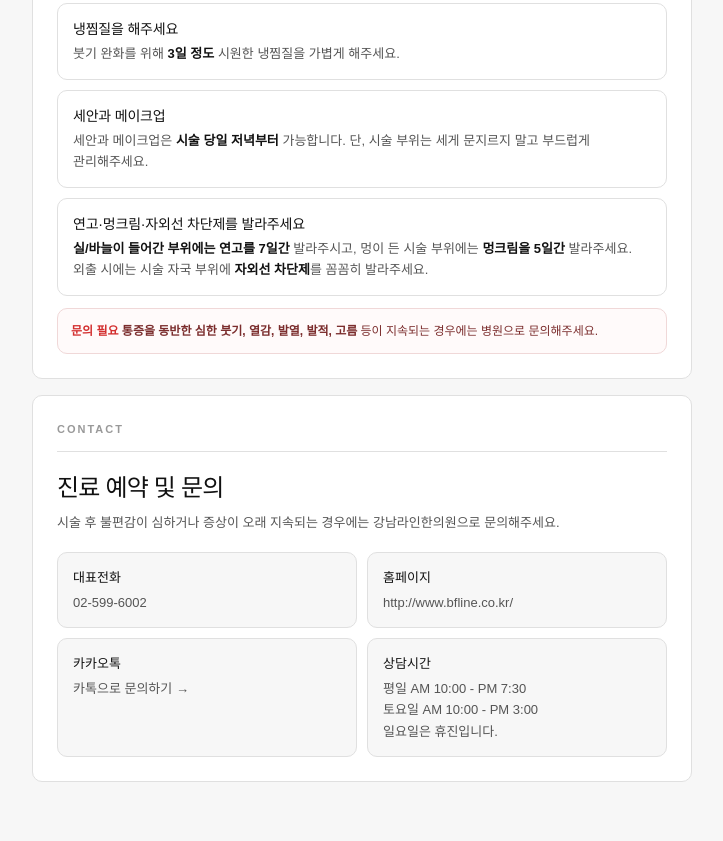
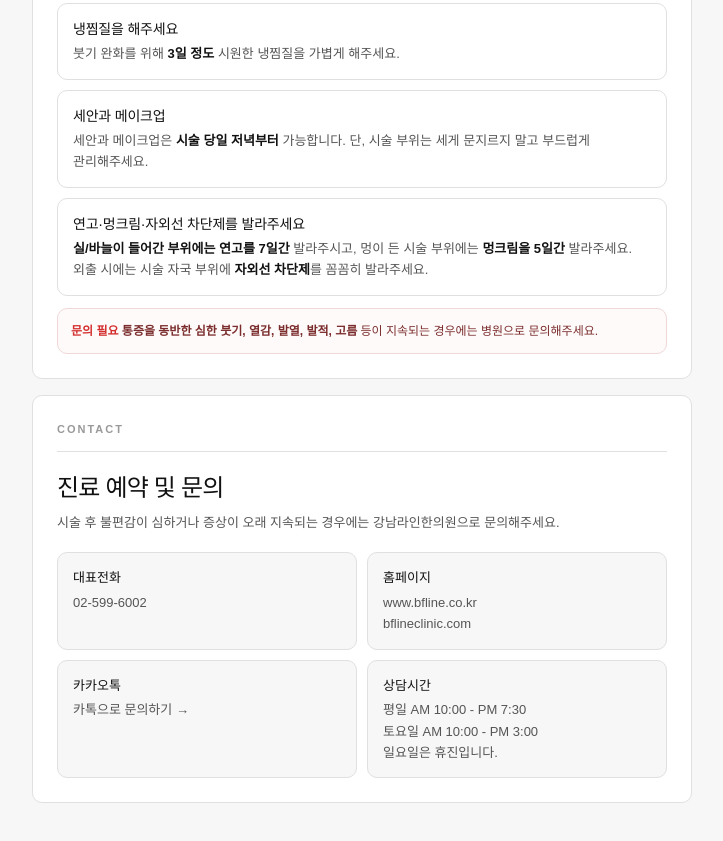
Before and after one commit to gangnamline/gangnamline-aftercare, a plain HTML site: page index.html in a window 1280 px wide. Shown: the part 1302-2143 px from the top of the page, without its empty margins (278-1001 px from the left). Drawn offline with Linux system fonts and the light colour scheme; a web font is replaced by a local one.

Commit message:
Update index.html

```diff
--- a/index.html
+++ b/index.html
@@ -279,7 +279,7 @@
 <p class="section-desc">시술 후 불편감이 심하거나 증상이 오래 지속되는 경우에는 강남라인한의원으로 문의해주세요.</p>
 <div class="contact-grid">
 <div class="contact-item"><strong>대표전화</strong><a href="tel:025996002">02-599-6002</a></div>
-<div class="contact-item"><strong>홈페이지</strong><a href="http://www.bfline.co.kr/" rel="noopener" target="_blank">http://www.bfline.co.kr/</a></div>
+<div class="contact-item"><strong>홈페이지</strong><a href="http://www.bfline.co.kr/" rel="noopener" target="_blank">www.bfline.co.kr</a><br/><a href="http://bflineclinic.com/" rel="noopener" target="_blank">bflineclinic.com</a></div>
 <div class="contact-item"><strong>카카오톡</strong><a href="http://pf.kakao.com/_pttSl?from=qr" rel="noopener" target="_blank">카톡으로 문의하기 →</a></div>
 <div class="contact-item"><strong>상담시간</strong>평일 AM 10:00 - PM 7:30<br/>토요일 AM 10:00 - PM 3:00<br/>일요일은 휴진입니다.</div>
 </div>
@@ -445,7 +445,7 @@
 <p class="section-desc">If discomfort is severe or symptoms last longer than expected after your procedure, please contact Gangnam Line Clinic.</p>
 <div class="contact-grid">
 <div class="contact-item"><strong>Phone</strong><a href="tel:025996002">02-599-6002</a></div>
-<div class="contact-item"><strong>Website</strong><a href="http://www.bfline.co.kr/" rel="noopener" target="_blank">http://www.bfline.co.kr/</a></div>
+<div class="contact-item"><strong>Website</strong><a href="http://www.bfline.co.kr/" rel="noopener" target="_blank">www.bfline.co.kr</a><br/><a href="http://bflineclinic.com/" rel="noopener" target="_blank">bflineclinic.com</a></div>
 <div class="contact-item"><strong>KakaoTalk</strong><a href="http://pf.kakao.com/_pttSl?from=qr" rel="noopener" target="_blank">Contact us on KakaoTalk →</a></div>
 <div class="contact-item"><strong>Consultation Hours</strong>Weekdays AM 10:00 - PM 7:30<br/>Saturday AM 10:00 - PM 3:00<br/>Closed on Sundays.</div>
 </div>
@@ -611,7 +611,7 @@
 <p class="section-desc">术后如不适感明显或症状持续时间较长，请联系江南线条韩医院。</p>
 <div class="contact-grid">
 <div class="contact-item"><strong>代表电话</strong><a href="tel:025996002">02-599-6002</a></div>
-<div class="contact-item"><strong>官网</strong><a href="http://www.bfline.co.kr/" rel="noopener" target="_blank">http://www.bfline.co.kr/</a></div>
+<div class="contact-item"><strong>官网</strong><a href="http://www.bfline.co.kr/" rel="noopener" target="_blank">www.bfline.co.kr</a><br/><a href="http://bflineclinic.com/" rel="noopener" target="_blank">bflineclinic.com</a></div>
 <div class="contact-item"><strong>KakaoTalk</strong><a href="http://pf.kakao.com/_pttSl?from=qr" rel="noopener" target="_blank">通过 KakaoTalk 咨询 →</a></div>
 <div class="contact-item"><strong>咨询时间</strong>平日 AM 10:00 - PM 7:30<br/>周六 AM 10:00 - PM 3:00<br/>周日休诊。</div>
 </div>
@@ -777,7 +777,7 @@
 <p class="section-desc">施術後の不快感が強い場合や症状が長く続く場合は、江南ライン韓医院までお問い合わせください。</p>
 <div class="contact-grid">
 <div class="contact-item"><strong>代表電話</strong><a href="tel:025996002">02-599-6002</a></div>
-<div class="contact-item"><strong>ホームページ</strong><a href="http://www.bfline.co.kr/" rel="noopener" target="_blank">http://www.bfline.co.kr/</a></div>
+<div class="contact-item"><strong>ホームページ</strong><a href="http://www.bfline.co.kr/" rel="noopener" target="_blank">www.bfline.co.kr</a><br/><a href="http://bflineclinic.com/" rel="noopener" target="_blank">bflineclinic.com</a></div>
 <div class="contact-item"><strong>KakaoTalk</strong><a href="http://pf.kakao.com/_pttSl?from=qr" rel="noopener" target="_blank">KakaoTalkで問い合わせる →</a></div>
 <div class="contact-item"><strong>相談時間</strong>平日 AM 10:00 - PM 7:30<br/>土曜日 AM 10:00 - PM 3:00<br/>日曜日は休診です。</div>
 </div>
```
